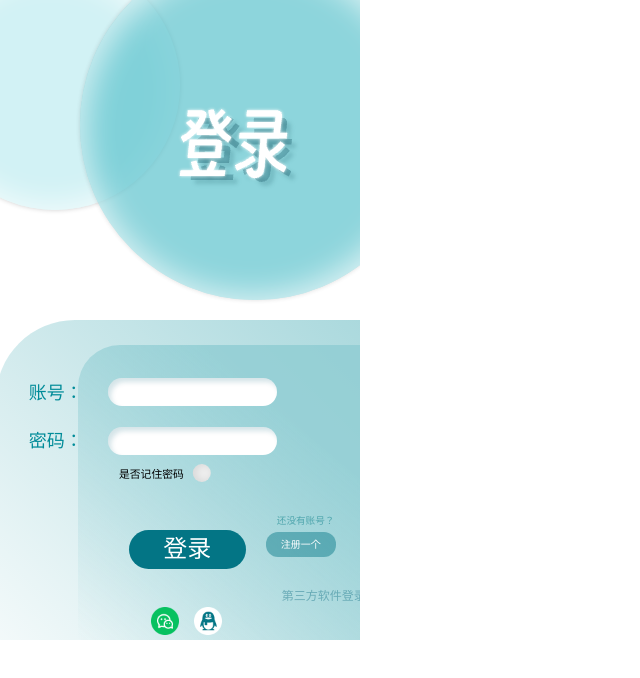
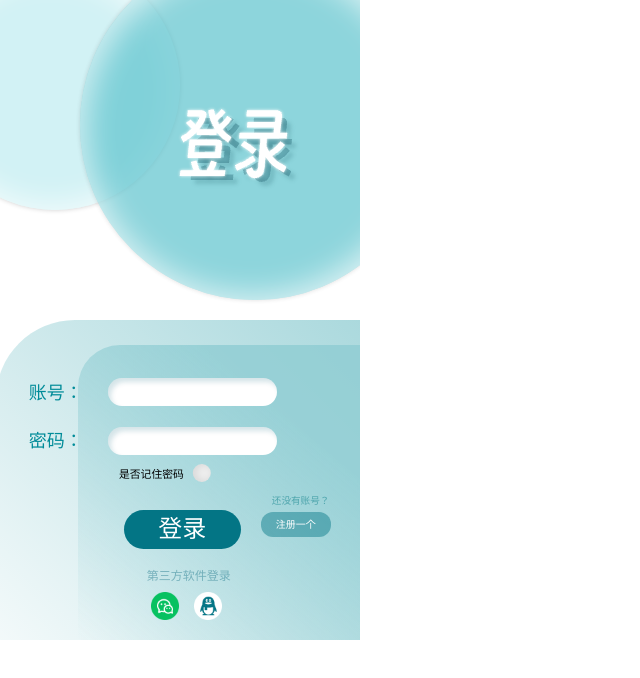
Before and after one commit to JHY921/AI-APP, a Vue app: page /#/login in a window 1280 px wide. Shown: the top 678 px of the page, without its empty margins (0-640 px from the left). Built offline with nearby package versions, Linux system fonts and the light colour scheme.

Commit message:
细节完善

```diff
--- a/src/components/register/logIn.vue
+++ b/src/components/register/logIn.vue
@@ -139,7 +139,7 @@
           ></button>
         </div>
         <!-- <div style="margin-top: 20px; margin-left: 100px;"> -->
-        <div style="width: 100%; margin-top: 20px">
+        <div style="width: 100%">
           <button
             @click="login"
             style="
@@ -150,7 +150,7 @@
               border: none;
               color: #ffffff;
               font-size: 24px;
-              margin-left: 100px;
+              margin-left: 95px;
               margin-right: 20px;
               font-family: SmileySans;
               line-height: 23px;
@@ -205,7 +205,8 @@
               line-height: 14.4px;
               color: rgba(0, 100, 122, 0.4);
               vertical-align: top;
-              margin-bottom: 3px;
+              margin-bottom: 8px;
+              margin-left: -270px;
             "
           >
             第三方软件登录
```
